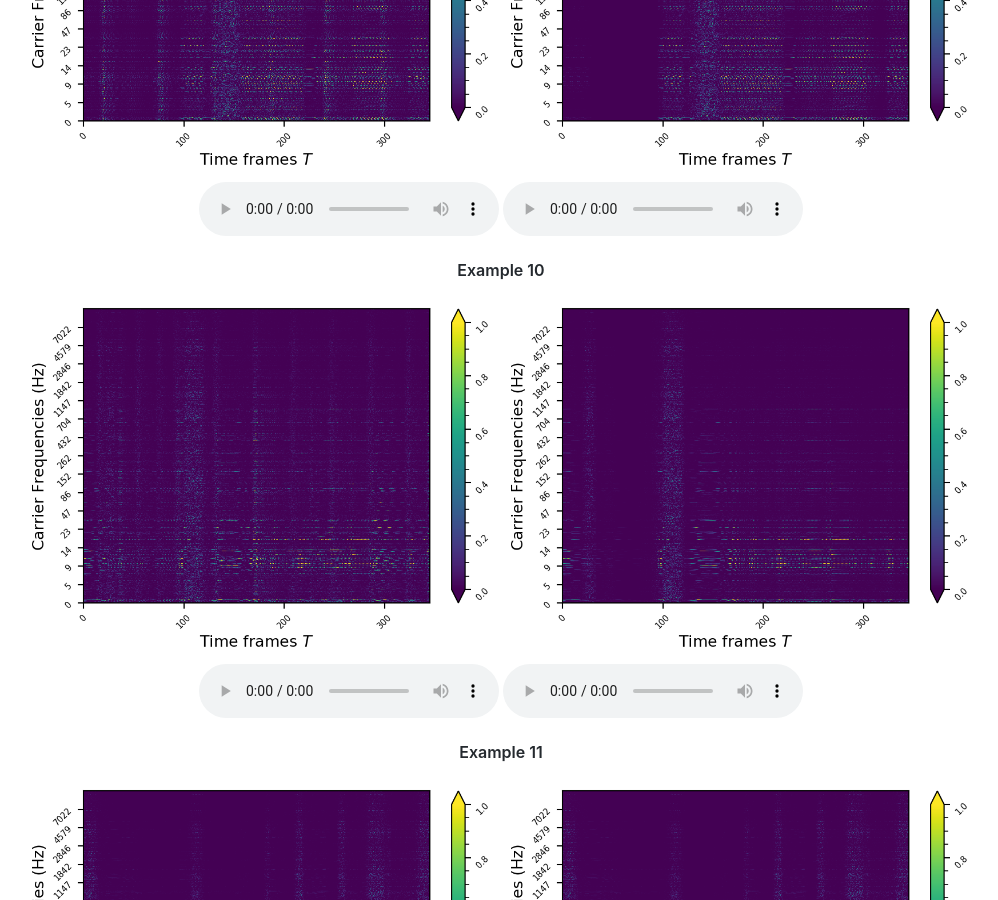
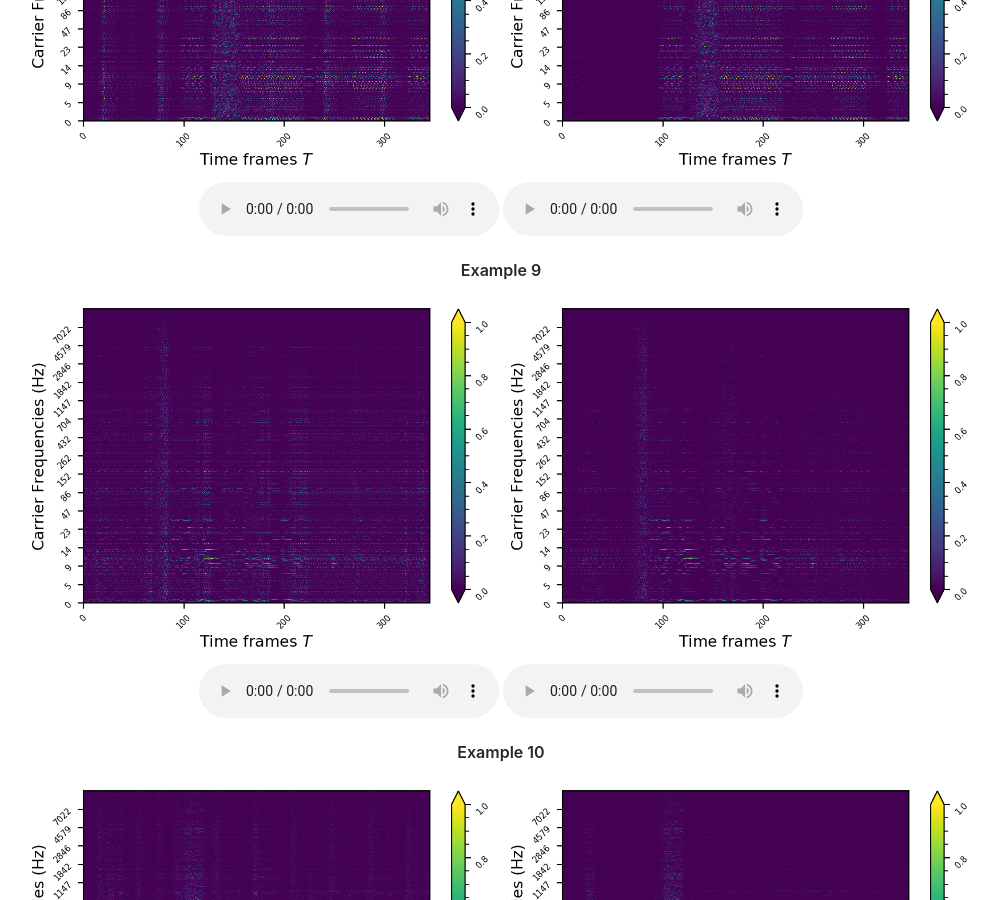
Before and after one commit to Js-Mim/rl_singing_voice, a Jekyll site: the page built from index.md, in a window 1280 px wide and 900 px high, scrolled down 5770 px. Shown: the whole window, without its empty margins (139-1137 px from the left). Built offline with Jekyll 4.4.1, drawn with Linux system fonts in a browser that asks for light colours; comment, search, counter and statistics services are not loaded.

Commit message:
adding 11 ex

```diff
--- a/index.md
+++ b/index.md
@@ -93,6 +93,14 @@ Randomly sampled mixture (`mix`) and singing voice (`vox`) segments of 3 seconds
 <audio controls="1"><source src="https://raw.githubusercontent.com/Js-Mim/rl_singing_voice/gh-pages/audio_files/mix_rec_18_9_.wav"></audio>    <audio controls="1"><source src="https://raw.githubusercontent.com/Js-Mim/rl_singing_voice/gh-pages/audio_files/vox_rec_18_9_.wav"></audio>
 </p>
 
+<p align="center"> <b>Example 9</b></p>
+
+<p align="center"> <img class="center" src="https://raw.githubusercontent.com/Js-Mim/rl_singing_voice/gh-pages/figures/A_m_20_6.png" width="475" height="360" /> <img class="center" src="https://raw.githubusercontent.com/Js-Mim/rl_singing_voice/gh-pages/figures/A_v_20_6.png" width="475" height="360" />
+
+<audio controls="1"><source src="https://raw.githubusercontent.com/Js-Mim/rl_singing_voice/gh-pages/audio_files/mix_rec_20_6_.wav"></audio>    <audio controls="1"><source src="https://raw.githubusercontent.com/Js-Mim/rl_singing_voice/gh-pages/audio_files/vox_rec_20_6_.wav"></audio>
+</p>
+
+
 <p align="center"> <b>Example 10</b></p>
 
 <p align="center"> <img class="center" src="https://raw.githubusercontent.com/Js-Mim/rl_singing_voice/gh-pages/figures/A_m_39_3.png" width="475" height="360" /> <img class="center" src="https://raw.githubusercontent.com/Js-Mim/rl_singing_voice/gh-pages/figures/A_v_39_3.png" width="475" height="360" />
```
